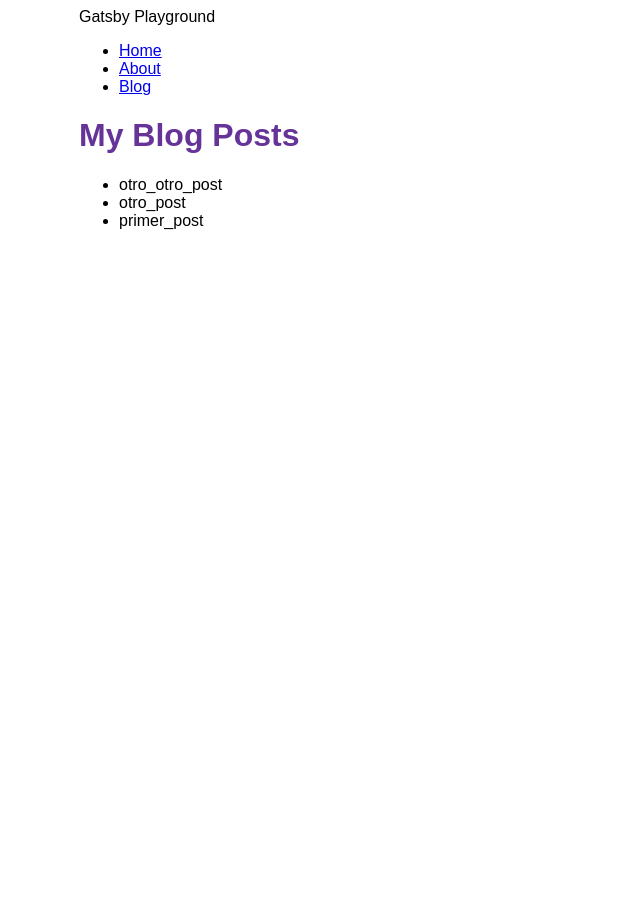
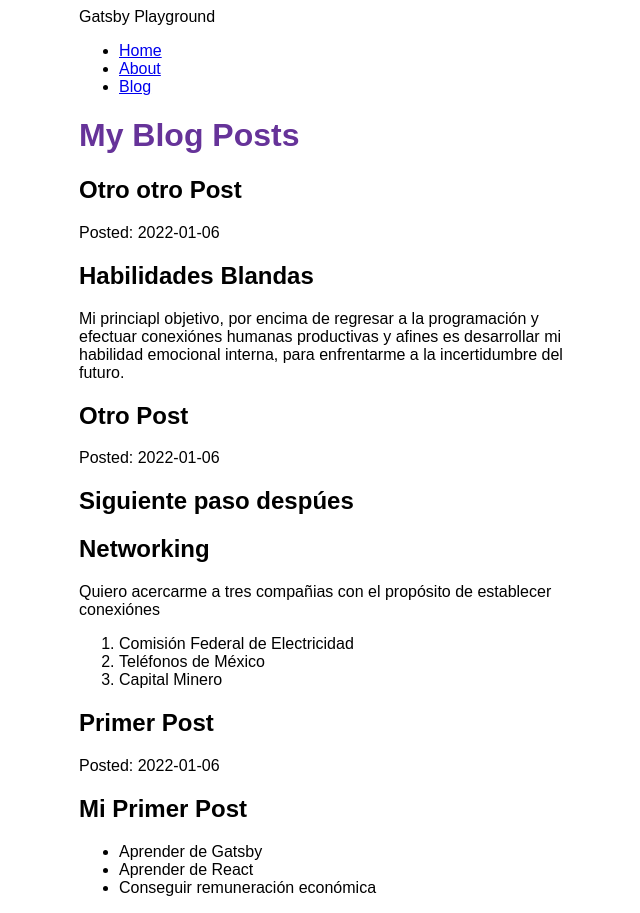
Before and after one commit to gilbertoesp/my-fisrt-gatsby-site, a Gatsby site: page /blog in a window 1280 px wide. Shown: the whole page, without its empty margins (311-951 px from the left). Before the commit the page ends 800 px from the top, so only its background shows below. Built offline with nearby package versions, Linux system fonts and the light colour scheme; Gatsby itself is replaced by a stand-in of ours.

Commit message:
Terminado parte 5 tutorial de Gatsby

```diff
--- a/blog/otro_otro_post.mdx
+++ b/blog/otro_otro_post.mdx
@@ -0,0 +1,12 @@
+---
+title: "Otro otro Post"
+datePublished: "2022-01-06"
+author: "EL mejor científico en computación"
+---
+
+# Habilidades Blandas
+
+Mi princiapl objetivo, por encima de regresar a la programación
+y efectuar conexiónes humanas productivas y afines
+es desarrollar mi habilidad emocional interna, para enfrentarme a
+la incertidumbre del futuro.
--- a/blog/otro_post.mdx
+++ b/blog/otro_post.mdx
@@ -0,0 +1,16 @@
+---
+title: "Otro Post"
+datePublished: "2022-01-06"
+author: "EL mejor científico en computación"
+---
+
+# Siguiente paso despúes
+
+## Networking
+
+Quiero acercarme a tres compañias con el propósito de establecer
+conexiónes
+
+1. Comisión Federal de Electricidad
+2. Teléfonos de México
+3. Capital Minero
--- a/blog/primer_post.mdx
+++ b/blog/primer_post.mdx
@@ -0,0 +1,11 @@
+---
+title: "Primer Post"
+datePublished: "2022-01-06"
+author: "EL mejor científico en computación"
+---
+
+# Mi Primer Post
+
+* Aprender de Gatsby
+* Aprender de React
+* Conseguir remuneración económica
--- a/gatsby-config.js
+++ b/gatsby-config.js
@@ -4,14 +4,21 @@ module.exports = {
     title: "Gatsby Playground",
   },
   plugins: [
+    {
+      resolve: `gatsby-plugin-mdx`,
+      options: {
+        extensions: [`.mdx`, `.md`],
+      }
+    },
     "gatsby-plugin-image",
     "gatsby-plugin-sharp",
     {
       resolve: "gatsby-source-filesystem",
       options: {
         name: `blog`,
-        path: `${__dirname}/blog`,
+        path: `${__dirname}/blog/`,
       }
-    }
+    },
+
   ],
 };
--- a/package.json
+++ b/package.json
@@ -15,8 +15,11 @@
     "clean": "gatsby clean"
   },
   "dependencies": {
+    "@mdx-js/mdx": "^1.6.22",
+    "@mdx-js/react": "^1.6.22",
     "gatsby": "^4.4.0",
     "gatsby-plugin-image": "^2.4.0",
+    "gatsby-plugin-mdx": "^3.4.0",
     "gatsby-plugin-sharp": "^4.4.0",
     "gatsby-source-filesystem": "^4.4.0",
     "react": "^17.0.1",
--- a/src/pages/blog.js
+++ b/src/pages/blog.js
@@ -1,28 +1,36 @@
 import * as React from 'react'
 import { graphql } from 'gatsby'
 import Layout from '../components/layout'
+import { MDXRenderer } from 'gatsby-plugin-mdx'
 
 const BlogPage = ({ data }) => {
     return (
         <Layout pageTitle="My Blog Posts">
-            <ul>
             {
-                    data.allFile.nodes.map(node => (
-                        <li key={node.name}>
-                            {node.name}
-                        </li>
+                data.allMdx.nodes.map((node) => (
+                    <article key={node.id}>
+                        <h2>{node.frontmatter.title}</h2>
+                        <p>Posted: {node.frontmatter.datePublished}</p>
+                        <MDXRenderer>
+                            {node.body}
+                        </MDXRenderer>
+                    </article>
                 ))
             }
-            </ul>
         </Layout>
     )
 }
 
-export const query = graphql`
+export const data = graphql`
     query {
-        allFile {
+        allMdx ( sort: {fields: frontmatter___datePublished, order: DESC}){
             nodes {
-            name
+              frontmatter {
+                title
+                datePublished(formatString: "YYYY-MM-DD")
+              }
+              id
+              body
             }
           }
     }
```
Also changed, not shown: 1 other file. Lines whose indentation alone changed are shown as unchanged.
